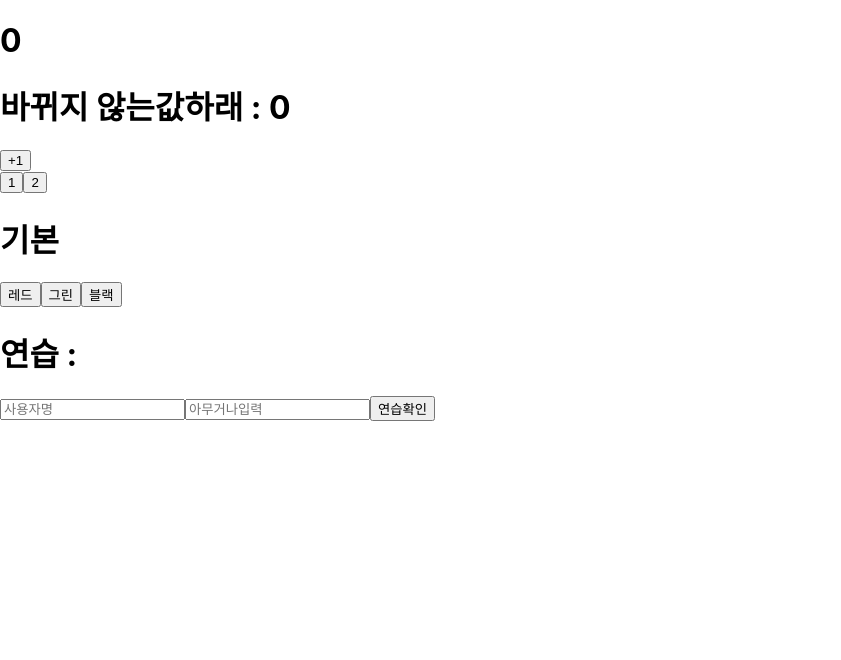
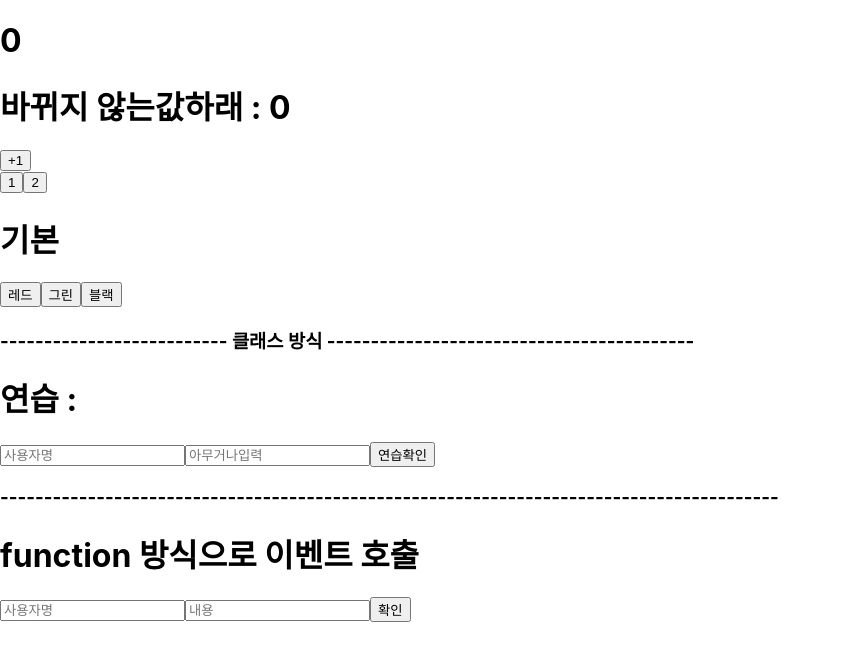
Before and after one commit to ooeeda/hello-react, a React (Create React App) app: page / in a window 1280 px wide. Shown: the top 660 px of the page, without its empty margins (0-841 px from the left). Built offline with nearby package versions, Linux system fonts and the light colour scheme.

Commit message:
4.3 여러 input박스 이벤트 다루기 onKeyPress 까지 function 방식으로 구현

```diff
--- a/src/App.js
+++ b/src/App.js
@@ -5,6 +5,7 @@
 import Count from "./Count"
 import Say from "./Say"
 import EventPractice from "./EventPractice"
+import EventPracticeFnc from "./EventPracticeFnc";
 class App extends Component{
   render(){
     const name = "react";
@@ -17,6 +18,7 @@
       <Count/>
       <Say/>
       <EventPractice/>
+      <EventPracticeFnc/>
     </Fragment>
     );
   }
--- a/src/EventPractice.js
+++ b/src/EventPractice.js
@@ -55,12 +55,14 @@
     render(){
         return (
             <div>
+                <h3>-------------------------- 클래스 방식 ------------------------------------------</h3>
                 <h1>연습 : {this.state.message}</h1>
                 <input type="text" name="username" placeholder="사용자명" value={this.state.username} onChange={this.handleChange}/>
                 <input type="text" name="message" placeholder="아무거나입력" value={this.state.message} onKeyPress={this.handleKeyPress}
                        onChange={this.handleChange}
                 />
                 <button onClick={this.handleClick}>연습확인</button>
+                <h3>-----------------------------------------------------------------------------------------</h3>
             </div>
         );
     }
--- /dev/null
+++ b/src/EventPracticeFnc.js
@@ -0,0 +1,39 @@
+import React, {useState} from 'react';
+
+const EventPracticeFnc = () => {
+
+    const [username, setUsername] = useState('');
+    const [message, setMessage] = useState('');
+
+    const onChangeUserName = e => setUsername(e.target.value);
+    const onChangeMessage = e => setMessage(e.target.value);
+
+    const onClick =()=>{
+        alert(username+ ' : '+message);
+        setUsername('');
+        setMessage('');
+    };
+
+    const onKeyPress = e =>{
+        if(e.key ==='Enter'){
+            onClick();
+        }
+    };
+
+
+    return (
+        <div>
+            <h1>function 방식으로 이벤트 호출</h1>
+            <input type='text' name="username" placeholder="사용자명" value={username}
+                   onChange={onChangeUserName} onKeyPress={onKeyPress}
+            />
+            <input type='text' name='message' placeholder="내용" value={message}
+                   onChange={onChangeMessage} onKeyPress={onKeyPress}
+
+            />
+            <button onClick={onClick}>확인</button>
+        </div>
+    );
+}
+
+export default EventPracticeFnc;
```
